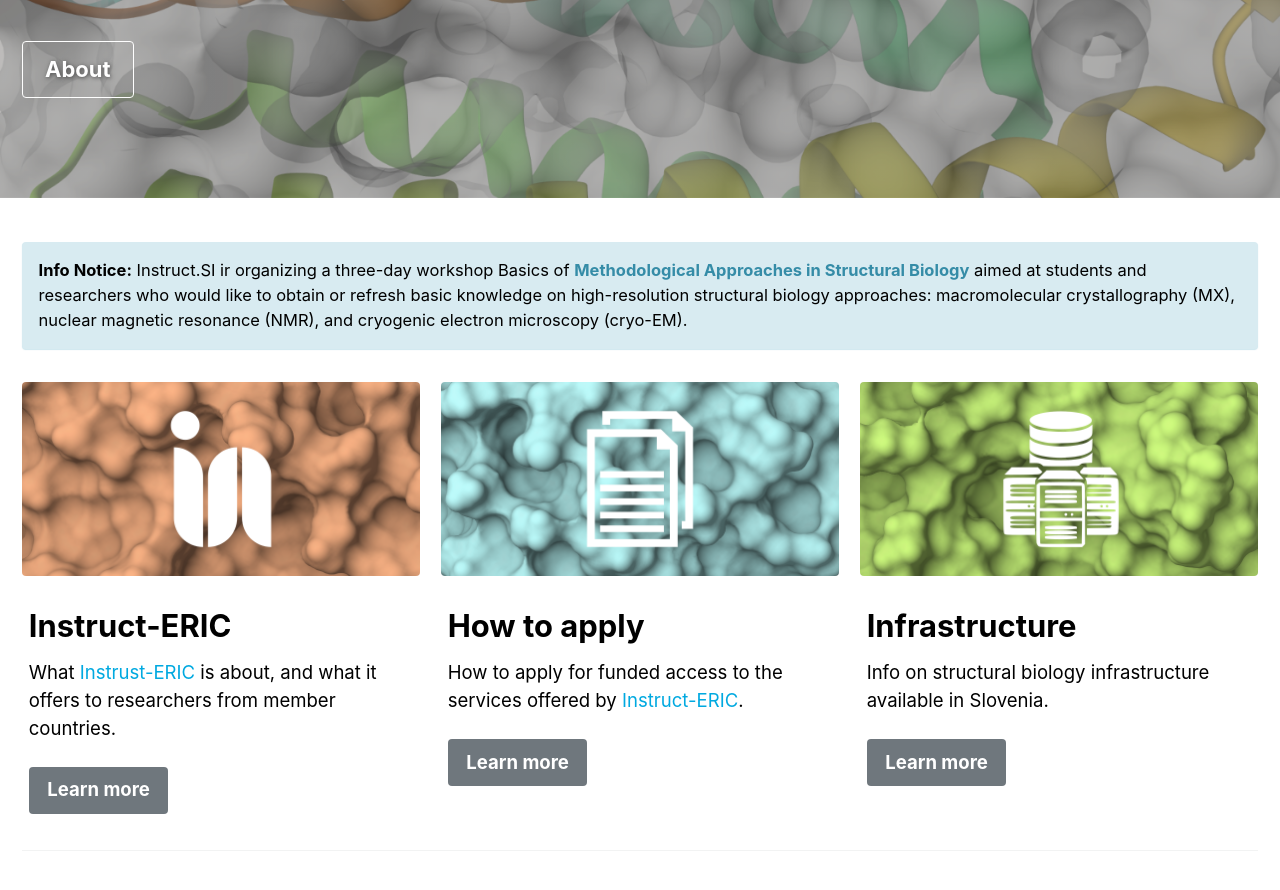
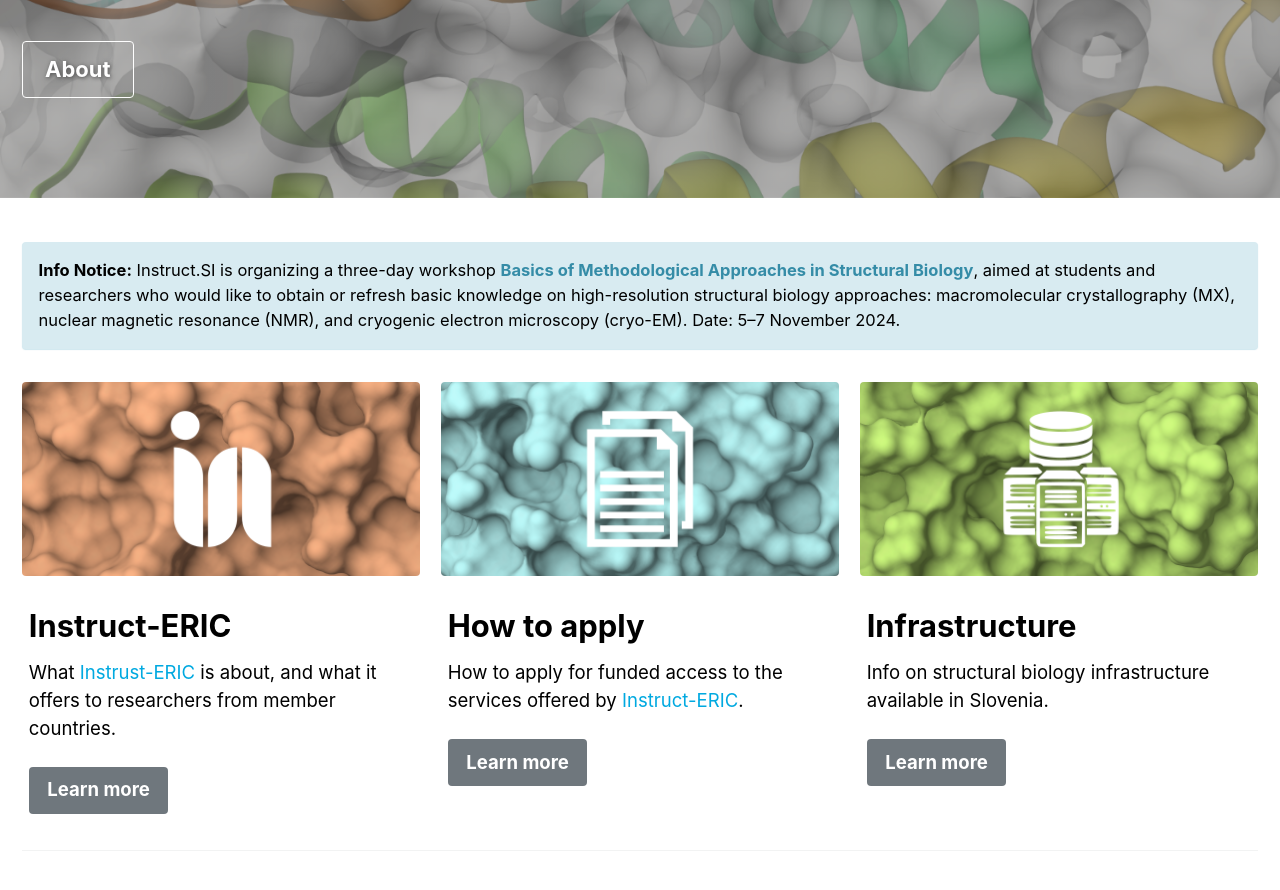
Before and after one commit to InstructSI/instructsi.github.io, a Jekyll site: the page built from _pages/home.md, in a window 1280 px wide and 900 px high, scrolled down 388 px. Shown: the top 890 px of the window. Built offline with Jekyll 4.4.1, drawn with Linux system fonts in a browser that asks for light colours; cached includes are drawn as plain includes.

Commit message:
Typo correction  + notice on BMASB2024 page

```diff
--- a/_pages/home.md
+++ b/_pages/home.md
@@ -64,7 +64,7 @@
     title: "University of Maribor"
 ---
 
-**Info Notice:** Instruct.SI ir organizing a three-day workshop Basics of [**Methodological Approaches in Structural Biology**](/bmasb2024/) aimed at students and researchers who would like to obtain or refresh basic knowledge on high-resolution structural biology approaches: macromolecular crystallography (MX), nuclear magnetic resonance (NMR), and cryogenic electron microscopy (cryo-EM).
+**Info Notice:** Instruct.SI is organizing a three-day workshop [**Basics of Methodological Approaches in Structural Biology**](/bmasb2024/), aimed at students and researchers who would like to obtain or refresh basic knowledge on high-resolution structural biology approaches: macromolecular crystallography (MX), nuclear magnetic resonance (NMR), and cryogenic electron microscopy (cryo-EM). Date: 5–7 November 2024.
 {: .notice--info}
 
 {% include feature_row %}
```
Also changed, not shown: _pages/bmasb2024.md (+4 -0 lines).
